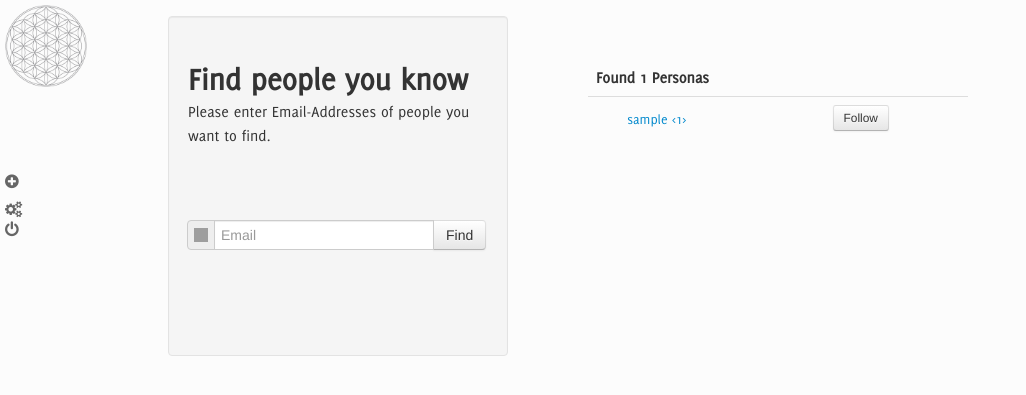
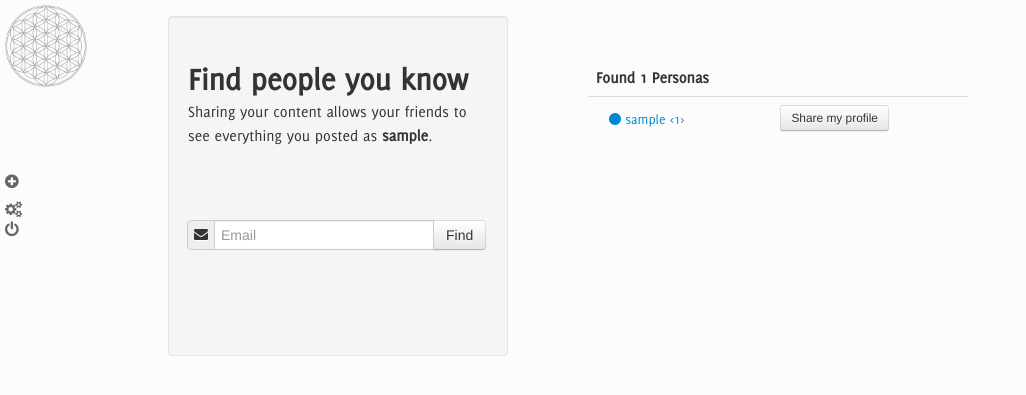
Before and after one commit to cafca/souma, a Python web app: template templates/find_people.html in a window 1280 px wide. Shown: the top 395 px of the page, without its empty margins (0-1026 px from the left). Run offline with Jinja, Linux system fonts and the light colour scheme; the template is opened without the code that fills it: most values are stand-ins (such as "Sample title", 1, 10 or a date in 2020); form fields are guessed from the names that the template uses; grey boxes are pictures that could not be loaded.

Commit message:
Display current sharing status on find people page

```diff
--- a/templates/find_people.html
+++ b/templates/find_people.html
@@ -6,14 +6,14 @@
 </section>
 <section class="col1 row1 w4 h1">
     <h2>Find people you know</h2>
-    <p>Please enter Email-Addresses of people you want to find.</p>
+    <p>Sharing your content allows your friends to see everything you posted as <strong>{{ active_persona.username }}</strong>.</p>
 </section>
 
 <section class="col1 row3 w4 h2">
 <form method="POST" action="{{url_for('find_people')}}">
     <div class="control-group {% if form.email.errors %}error{% endif %}">
         <div class="input-prepend input-append controls">
-            <span class="add-on"><i class="icon-envelope"></i></span>
+            <span class="add-on"><i class="fa fa-envelope"></i></span>
             {{form.email(placeholder="Email")}}
             <button class="btn" type="submit">Find</button>
         </div>
@@ -39,13 +39,12 @@
             {% for p in found %}
             <tr>
                 <td><a href="{{ url_for('persona', id=p.id) }}" class="btn btn-link">
-                    <i class="icon-circle-blank"></i>
-                    {{p.username}}
-                    <{{p.id|truncate(8, True, end="")}}>
+                    <i class="fa fa-circle"></i>
+                    {{p.username}} <{{p.id|truncate(6, True, end="")}}>
                 </a></td>
                 <td>
                     <form action="{{ url_for('add_contact', persona_id=p.id)}}" method="POST">
-                        <button class="btn btn-small" type="submit">Follow</button>
+                        <button class="btn btn-small" type="submit" {% if p.outgoing %}disabled=disabled{% endif %}>{% if p.outgoing %}Already sharing{% else %}Share my profile{% endif %}</button>
                     </form>
                 </td>
             </tr>
```
Also changed, not shown: web_ui/views.py (+20 -4 lines).
